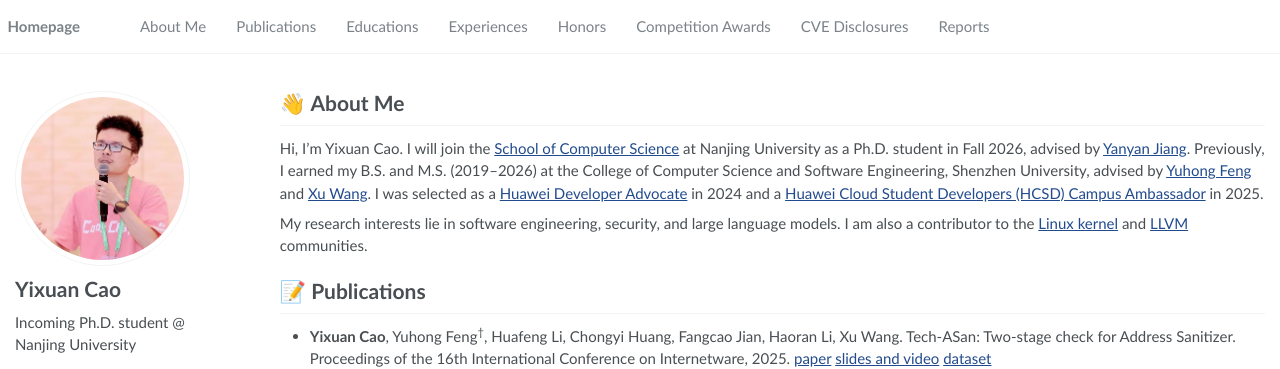
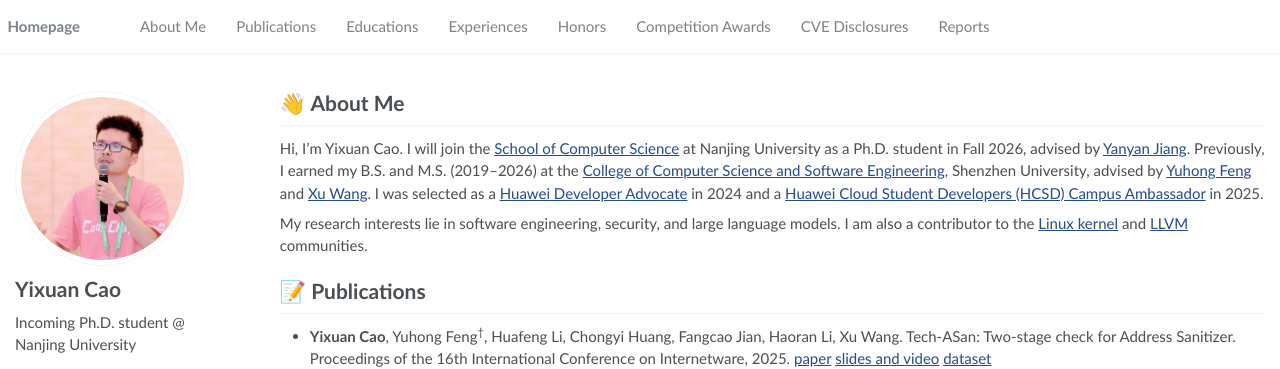
Before and after one commit to Cao-Wuhui/Cao-Wuhui.github.io, a Jekyll site: the page built from _pages/about.md, in a window 1280 px wide and 900 px high. Shown: the top 369 px of the window. Built offline with Jekyll 4.4.1, drawn with Linux system fonts in a browser that asks for light colours; some web fonts are replaced; part of the change alters nothing that is shown.

```diff
--- a/_pages/about.md
+++ b/_pages/about.md
@@ -19,7 +19,7 @@ redirect_from:
 
 
 # 👋 About Me
-Hi, I’m Yixuan Cao. I will join the [School of Computer Science](https://cs.nju.edu.cn/cs_en/main.htm) at Nanjing University as a Ph.D. student in Fall 2026, advised by [Yanyan Jiang](https://ics.nju.edu.cn/~jyy). Previously, I earned my B.S. and M.S. (2019–2026) at the College of Computer Science and Software Engineering, Shenzhen University, advised by [Yuhong Feng](https://scholar.google.com/citations?user=29WXQ_sAAAAJ) and [Xu Wang](https://scholar.google.com/citations?user=XNDHhIEAAAAJ). I was selected as a [Huawei Developer Advocate](https://developer.huawei.com/home/program/advocates/member/7f07f1011f7d48b0bc989f8712919d79) in 2024 and a [Huawei Cloud Student Developers (HCSD) Campus Ambassador](https://developer.huaweicloud.com/program/hcsd/personal?applicationId=046f0ef1ac31471f84b97acadc709be5) in 2025.
+Hi, I’m Yixuan Cao. I will join the [School of Computer Science](https://cs.nju.edu.cn/cs_en/main.htm) at Nanjing University as a Ph.D. student in Fall 2026, advised by [Yanyan Jiang](https://ics.nju.edu.cn/~jyy). Previously, I earned my B.S. and M.S. (2019–2026) at the [College of Computer Science and Software Engineering](https://csse.szu.edu.cn/), Shenzhen University, advised by [Yuhong Feng](https://scholar.google.com/citations?user=29WXQ_sAAAAJ) and [Xu Wang](https://scholar.google.com/citations?user=XNDHhIEAAAAJ). I was selected as a [Huawei Developer Advocate](https://developer.huawei.com/home/program/advocates/member/7f07f1011f7d48b0bc989f8712919d79) in 2024 and a [Huawei Cloud Student Developers (HCSD) Campus Ambassador](https://developer.huaweicloud.com/program/hcsd/personal?applicationId=046f0ef1ac31471f84b97acadc709be5) in 2025.
 
 My research interests lie in software engineering, security, and large language models. I am also a contributor to the [Linux kernel](https://git.kernel.org/pub/scm/linux/kernel/git/next/linux-next.git/log/?qt=author&q=caoyixuan2019) and [LLVM](https://github.com/llvm/llvm-project/pulls?q=is%3Apr+author%3ACao-Wuhui) communities.
 
```
